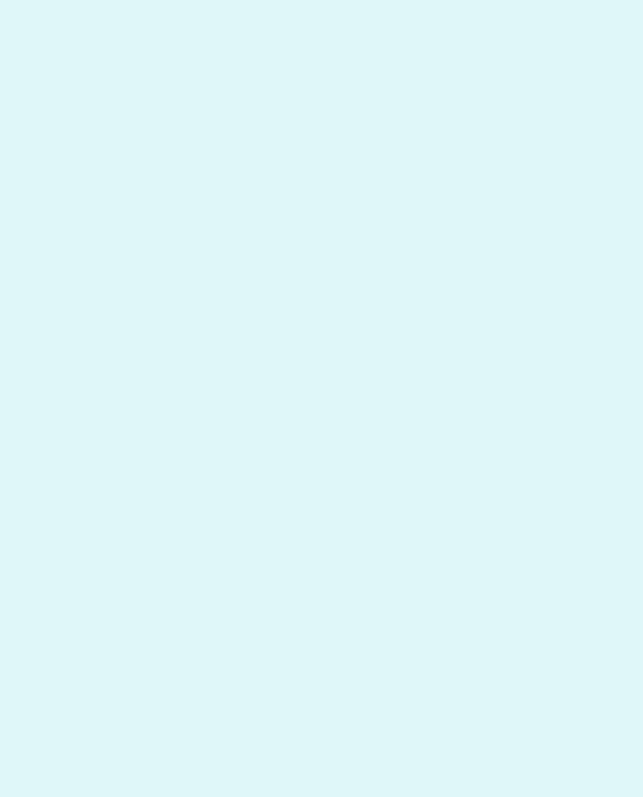
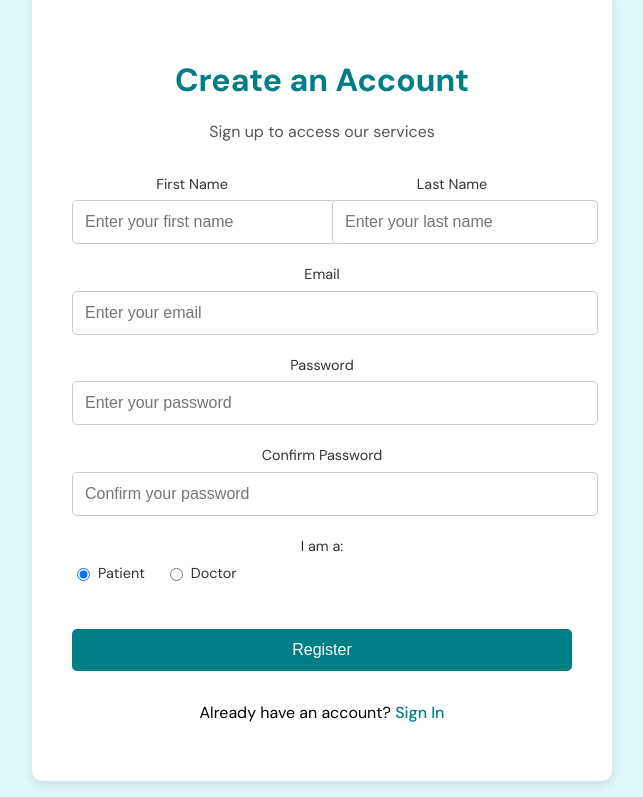
Before and after one commit to mie-mei/doctor, a React (Vite) app in the folder Frontend/: page /register in a window 1280 px wide. Shown: the part 343-1140 px from the top of the page, without its empty margins (318-961 px from the left). Before the commit the page ends 800 px from the top, so only its background shows below. Built offline with nearby package versions, Linux system fonts and the light colour scheme; a web font is replaced by a local one.

Commit message:
Add Login Page

```diff
--- a/Frontend/src/pages/Login.jsx
+++ b/Frontend/src/pages/Login.jsx
@@ -1,11 +1,119 @@
-import React from 'react';
-import { Link } from 'react-router-dom';
+"use client"
 
-const Login = () => (
-  <div>
-    <h1>Welcome to the Doctor Appointment App</h1>
-    <Link to="/login">Login</Link> | <Link to="/register">Register</Link>
-  </div>
-);
+import { useState } from "react"
+import { Link, useNavigate } from "react-router-dom"
+import { NavBar } from "../components/NavBar"
+import { Footer } from "../components/Footer"
+import "../styles/Login.css"
 
-export default Login;
+const Login = () => {
+  const [formData, setFormData] = useState({
+    email: "",
+    password: "",
+    userType: "patient",
+  })
+  const navigate = useNavigate()
+
+  const handleChange = (e) => {
+    const { name, value } = e.target
+    setFormData((prev) => ({
+      ...prev,
+      [name]: value,
+    }))
+  }
+
+  const handleSubmit = (e) => {
+    e.preventDefault()
+    // For preview purposes, navigate to the appropriate panel based on user type
+    if (formData.userType === "doctor") {
+      navigate("/doctor-panel")
+    } else {
+      navigate("/patient-panel")
+    }
+  }
+
+  return (
+    <>
+      <NavBar />
+      <div className="auth-container">
+        <div className="auth-card">
+          <div className="auth-header">
+            <h2>Welcome Back</h2>
+            <p>Sign in to your account to continue</p>
+          </div>
+
+          <form className="auth-form" onSubmit={handleSubmit}>
+            <div className="form-group">
+              <label htmlFor="email">Email</label>
+              <input
+                type="email"
+                id="email"
+                name="email"
+                placeholder="Enter your email"
+                value={formData.email}
+                onChange={handleChange}
+                required
+              />
+            </div>
+
+            <div className="form-group">
+              <label htmlFor="password">Password</label>
+              <input
+                type="password"
+                id="password"
+                name="password"
+                placeholder="Enter your password"
+                value={formData.password}
+                onChange={handleChange}
+                required
+              />
+            </div>
+
+            <div className="form-group">
+              <label>I am a:</label>
+              <div className="radio-group">
+                <label className="radio-label">
+                  <input
+                    type="radio"
+                    name="userType"
+                    value="patient"
+                    checked={formData.userType === "patient"}
+                    onChange={handleChange}
+                  />
+                  <span>Patient</span>
+                </label>
+                <label className="radio-label">
+                  <input
+                    type="radio"
+                    name="userType"
+                    value="doctor"
+                    checked={formData.userType === "doctor"}
+                    onChange={handleChange}
+                  />
+                  <span>Doctor</span>
+                </label>
+              </div>
+            </div>
+
+            <div className="form-group forgot-password">
+              <Link to="/forgot-password">Forgot Password?</Link>
+            </div>
+
+            <button type="submit" className="auth-button">
+              Sign In
+            </button>
+          </form>
+
+          <div className="auth-footer">
+            <p>
+              Don't have an account? <Link to="/register">Register</Link>
+            </p>
+          </div>
+        </div>
+      </div>
+      <Footer />
+    </>
+  )
+}
+
+export default Login
--- a/Frontend/src/pages/Register.jsx
+++ b/Frontend/src/pages/Register.jsx
@@ -1,11 +1,158 @@
-import React from 'react';
-import { Link } from 'react-router-dom';
+"use client"
 
-const Register = () => (
-  <div>
-    <h1>Welcome to the Doctor Appointment App</h1>
-    <Link to="/login">Login</Link> | <Link to="/register">Register</Link>
-  </div>
-);
+import { useState } from "react"
+import { Link, useNavigate } from "react-router-dom"
+import { NavBar } from "../components/NavBar"
+import { Footer } from "../components/Footer"
+import "../styles/Login.css" // Reusing the same styles
 
-export default Register;
+const Register = () => {
+  const [formData, setFormData] = useState({
+    firstName: "",
+    lastName: "",
+    email: "",
+    password: "",
+    confirmPassword: "",
+    userType: "patient",
+  })
+  const navigate = useNavigate()
+
+  const handleChange = (e) => {
+    const { name, value } = e.target
+    setFormData((prev) => ({
+      ...prev,
+      [name]: value,
+    }))
+  }
+
+  const handleSubmit = (e) => {
+    e.preventDefault()
+    // For preview purposes, navigate to the appropriate panel based on user type
+    if (formData.userType === "doctor") {
+      navigate("/doctor-panel")
+    } else {
+      navigate("/patient-panel")
+    }
+  }
+
+  return (
+    <>
+      <NavBar />
+      <div className="auth-container">
+        <div className="auth-card">
+          <div className="auth-header">
+            <h2>Create an Account</h2>
+            <p>Sign up to access our services</p>
+          </div>
+
+          <form className="auth-form" onSubmit={handleSubmit}>
+            <div className="form-row">
+              <div className="form-group">
+                <label htmlFor="firstName">First Name</label>
+                <input
+                  type="text"
+                  id="firstName"
+                  name="firstName"
+                  placeholder="Enter your first name"
+                  value={formData.firstName}
+                  onChange={handleChange}
+                  required
+                />
+              </div>
+              <div className="form-group">
+                <label htmlFor="lastName">Last Name</label>
+                <input
+                  type="text"
+                  id="lastName"
+                  name="lastName"
+                  placeholder="Enter your last name"
+                  value={formData.lastName}
+                  onChange={handleChange}
+                  required
+                />
+              </div>
+            </div>
+
+            <div className="form-group">
+              <label htmlFor="email">Email</label>
+              <input
+                type="email"
+                id="email"
+                name="email"
+                placeholder="Enter your email"
+                value={formData.email}
+                onChange={handleChange}
+                required
+              />
+            </div>
+
+            <div className="form-group">
+              <label htmlFor="password">Password</label>
+              <input
+                type="password"
+                id="password"
+                name="password"
+                placeholder="Enter your password"
+                value={formData.password}
+                onChange={handleChange}
+                required
+              />
+            </div>
+
+            <div className="form-group">
+              <label htmlFor="confirmPassword">Confirm Password</label>
+              <input
+                type="password"
+                id="confirmPassword"
+                name="confirmPassword"
+                placeholder="Confirm your password"
+                value={formData.confirmPassword}
+                onChange={handleChange}
+                required
+              />
+            </div>
+
+            <div className="form-group">
+              <label>I am a:</label>
+              <div className="radio-group">
+                <label className="radio-label">
+                  <input
+                    type="radio"
+                    name="userType"
+                    value="patient"
+                    checked={formData.userType === "patient"}
+                    onChange={handleChange}
+                  />
+                  <span>Patient</span>
+                </label>
+                <label className="radio-label">
+                  <input
+                    type="radio"
+                    name="userType"
+                    value="doctor"
+                    checked={formData.userType === "doctor"}
+                    onChange={handleChange}
+                  />
+                  <span>Doctor</span>
+                </label>
+              </div>
+            </div>
+
+            <button type="submit" className="auth-button">
+              Register
+            </button>
+          </form>
+
+          <div className="auth-footer">
+            <p>
+              Already have an account? <Link to="/login">Sign In</Link>
+            </p>
+          </div>
+        </div>
+      </div>
+      <Footer />
+    </>
+  )
+}
+
+export default Register
--- a/Frontend/src/styles/Login.css
+++ b/Frontend/src/styles/Login.css
@@ -0,0 +1,131 @@
+.auth-container {
+    display: flex;
+    justify-content: center;
+    align-items: center;
+    min-height: calc(100vh - 200px);
+    padding: 40px 20px;
+    background-color: var(--background-color);
+  }
+
+  .auth-card {
+    background-color: white;
+    border-radius: 10px;
+    box-shadow: 0 4px 10px rgba(0, 0, 0, 0.1);
+    width: 100%;
+    max-width: 500px;
+    padding: 40px;
+  }
+
+  .auth-header {
+    text-align: center;
+    margin-bottom: 30px;
+  }
+
+  .auth-header h2 {
+    font-size: 2rem;
+    color: var(--primary-color);
+    margin-bottom: 10px;
+  }
+
+  .auth-header p {
+    color: var(--text-color-description);
+  }
+
+  .auth-form {
+    display: flex;
+    flex-direction: column;
+    gap: 20px;
+  }
+
+  .form-row {
+    display: flex;
+    gap: 20px;
+  }
+
+  .form-group {
+    flex: 1;
+    display: flex;
+    flex-direction: column;
+  }
+
+  .form-group label {
+    font-size: 0.9rem;
+    margin-bottom: 5px;
+    color: #333;
+  }
+
+  .form-group input,
+  .form-group select {
+    padding: 12px;
+    border: 1px solid #ccc;
+    border-radius: 5px;
+    font-size: 1rem;
+    width: 100%;
+  }
+
+  .radio-group {
+    display: flex;
+    gap: 20px;
+  }
+
+  .radio-label {
+    display: flex;
+    align-items: center;
+    gap: 5px;
+    cursor: pointer;
+  }
+
+  .forgot-password {
+    text-align: right;
+  }
+
+  .forgot-password a {
+    color: var(--primary-color);
+    text-decoration: none;
+    font-size: 0.9rem;
+  }
+
+  .forgot-password a:hover {
+    text-decoration: underline;
+  }
+
+  .auth-button {
+    background-color: var(--primary-color);
+    color: white;
+    border: none;
+    border-radius: 5px;
+    padding: 12px;
+    font-size: 1rem;
+    cursor: pointer;
+    transition: background-color 0.3s ease;
+  }
+
+  .auth-button:hover {
+    background-color: var(--accent-color);
+  }
+
+  .auth-footer {
+    margin-top: 30px;
+    text-align: center;
+  }
+
+  .auth-footer a {
+    color: var(--primary-color);
+    text-decoration: none;
+    font-weight: 500;
+  }
+
+  .auth-footer a:hover {
+    text-decoration: underline;
+  }
+
+  @media (max-width: 768px) {
+    .form-row {
+      flex-direction: column;
+      gap: 20px;
+    }
+
+    .auth-card {
+      padding: 30px 20px;
+    }
+  }
```
